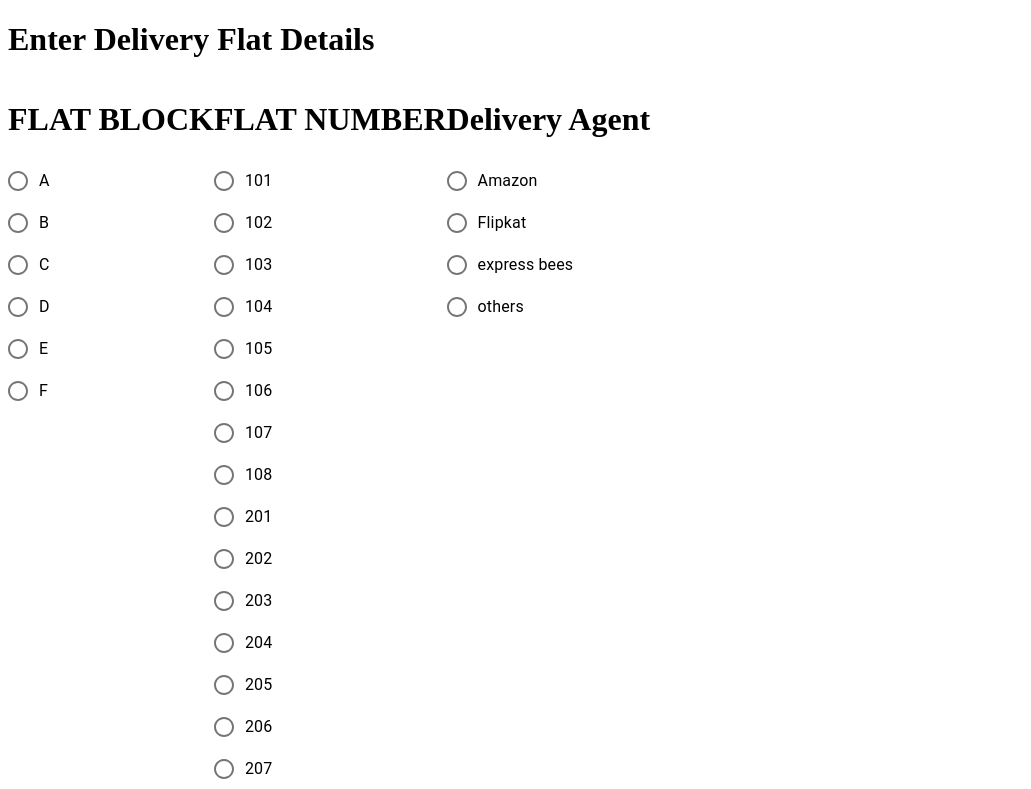
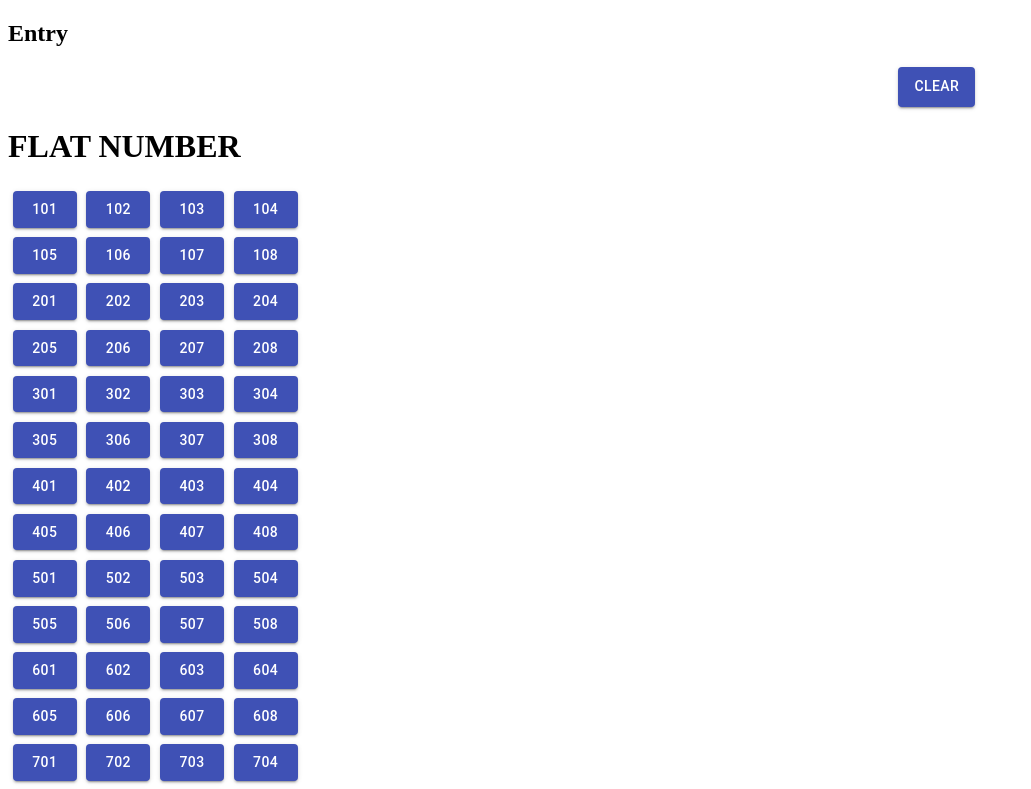
Before and after one commit to sridhar02/Delivery-Management, a React (Create React App) app: page /entery in a window 1280 px wide. Shown: the top 789 px of the page, without its empty margins (0-1031 px from the left). Built offline with nearby package versions, Linux system fonts and the light colour scheme.

Commit message:
Entry component

```diff
--- a/src/components/Entery.js
+++ b/src/components/Entery.js
@@ -1,160 +1,187 @@
 import React from "react";
+import { useHistory } from "react-router-dom";
 
-import Radio from "@material-ui/core/Radio";
-import RadioGroup from "@material-ui/core/RadioGroup";
-import FormControlLabel from "@material-ui/core/FormControlLabel";
-import FormControl from "@material-ui/core/FormControl";
 import { Button, makeStyles } from "@material-ui/core";
 
 const useEnteryStyles = makeStyles((theme) => ({
-  button: {
-    marginTop: "10px",
+  submitButton: {
+    margin: theme.spacing(5),
+  },
+  selectedFlat: {
+    display: "flex",
+    justifyContent: "space-around",
+  },
+  clear: {},
+  flatBlock: {
+    margin: theme.spacing(1),
+    fontSize: "20px",
+  },
+  flatNumbers: {
+    margin: theme.spacing(0.6),
+  },
+  agent: {
+    margin: theme.spacing(1),
   },
 }));
 
-function Entery() {
+const Blocks = [
+  ["A", "B", "C"],
+  ["D", "E", "F"],
+];
+const FlatNumbers = [
+  [101, 102, 103, 104],
+  [105, 106, 107, 108],
+  [201, 202, 203, 204],
+  [205, 206, 207, 208],
+  [301, 302, 303, 304],
+  [305, 306, 307, 308],
+  [401, 402, 403, 404],
+  [405, 406, 407, 408],
+  [501, 502, 503, 504],
+  [505, 506, 507, 508],
+  [601, 602, 603, 604],
+  [605, 606, 607, 608],
+  [701, 702, 703, 704],
+  [705, 706, 707, 708],
+  [801, 802, 803, 804],
+  [805, 806, 807, 808],
+];
+const Agents = ["Amazon", "Flipkat", "express bees", "others"];
+
+function FlatBlocks({ selectedBlock, handleChange, classes }) {
+  return (
+    <>
+      {selectedBlock && (
+        <>
+          <h1>FLAT BLOCK </h1>
+          {Blocks.map((blocks, index) => (
+            <div key={index}>
+              {blocks.map((block, index) => (
+                <Button
+                  key={index}
+                  onClick={() => handleChange(block)}
+                  color="primary"
+                  variant="contained"
+                  className={classes.flatBlock}
+                >
+                  {block}
+                </Button>
+              ))}
+            </div>
+          ))}
+        </>
+      )}
+    </>
+  );
+}
+
+function Entry() {
   const classes = useEnteryStyles();
+  const history = useHistory();
   const [flatBlock, setFlatBlock] = React.useState("");
   const [flatNumber, setFlatNumber] = React.useState("");
   const [agent, setAgent] = React.useState("");
+  const [selectedBlock, setSelectedBlock] = React.useState(true);
+  const [selectedFlat, setSelectedFlat] = React.useState(true);
+  const [selectedAgent, setSelectedAgent] = React.useState(false);
 
-  const handleChange = (event) => {
-    setFlatBlock(event.target.value);
+  const handleChange = (block) => {
+    setFlatBlock(block);
+    setSelectedBlock(false);
   };
 
-  const Blocks = ["A", "B", "C", "D", "E", "F"];
-  const FlatNumbers = [
-    101,
-    102,
-    103,
-    104,
-    105,
-    106,
-    107,
-    108,
-    201,
-    202,
-    203,
-    204,
-    205,
-    206,
-    207,
-    208,
-    301,
-    302,
-    303,
-    304,
-    305,
-    306,
-    307,
-    308,
-    401,
-    402,
-    403,
-    404,
-    405,
-    406,
-    407,
-    408,
-    501,
-    502,
-    503,
-    504,
-    505,
-    506,
-    507,
-    508,
-    601,
-    602,
-    603,
-    604,
-    605,
-    606,
-    607,
-    608,
-    701,
-    702,
-    703,
-    704,
-    705,
-    706,
-    707,
-    708,
-    801,
-    802,
-    803,
-    804,
-    805,
-    806,
-    807,
-    808,
-  ];
-  const Agents = ["Amazon", "Flipkat", "express bees", "others"];
+  const handleFlatNumber = (event) => {
+    setFlatNumber(event);
+    setSelectedFlat(false);
+  };
+
+  const handleAgent = (event) => {
+    setAgent(event);
+    setSelectedAgent(true);
+  };
+
+  const handleClearAll = () => {
+    setFlatBlock("");
+    setFlatNumber("");
+    setSelectedAgent("");
+    setSelectedBlock(true);
+    setSelectedFlat(true);
+    setSelectedAgent(false);
+  };
+
+  const handleSubmit = (event) => {
+    event.preventDefault();
+    let payload = {
+      block: flatBlock,
+      flat: flatNumber,
+      agent: agent,
+    };
+    console.log(payload);
+    localStorage.setItem("deliveries", payload);
+    history.push("/");
+  };
 
   return (
     <div>
-      <h1>Enter Delivery Flat Details</h1>
-      <FormControl component="fieldset">
-        <h1>FLAT BLOCK</h1>
-        <RadioGroup
-          aria-label="gender"
-          name="gender1"
-          value={flatBlock}
-          onChange={handleChange}
+      <h2>Entry </h2>
+      <div className={classes.selectedFlat}>
+        <h2> {flatBlock + flatNumber}</h2>
+        <Button
+          onClick={handleClearAll}
+          color="primary"
+          variant="contained"
+          className={classes.clear}
         >
-          {Blocks.map((block, index) => (
-            <FormControlLabel
-              key={index}
-              value={block}
-              control={<Radio />}
-              label={block}
-            />
-          ))}
-        </RadioGroup>
-      </FormControl>
-      <FormControl component="fieldset">
-        <h1>FLAT NUMBER</h1>
-        <RadioGroup
-          aria-label="gender"
-          name="gender1"
-          value={flatNumber}
-          onChange={handleChange}
-        >
-          {FlatNumbers.map((flat, index) => (
-            <FormControlLabel
-              key={index}
-              value={flat}
-              control={<Radio />}
-              label={flat}
-            />
-          ))}{" "}
-        </RadioGroup>
-      </FormControl>
-      <FormControl component="fieldset">
-        <h1>Delivery Agent</h1>
-        <RadioGroup
-          aria-label="gender"
-          name="gender1"
-          value={agent}
-          onChange={handleChange}
-        >
-          {Agents.map((flat, index) => (
-            <FormControlLabel
-              key={index}
-              value={flat}
-              control={<Radio />}
-              label={flat}
-            />
-          ))}{" "}
-        </RadioGroup>
-      </FormControl>
-      <div className={classes.button}>
-        <Button color="primary" variant="contained">
-          Submit
+          Clear
         </Button>
       </div>
+      <form onSubmit={handleSubmit}>
+        {selectedFlat && (
+          <>
+            <h1>FLAT NUMBER</h1>
+            {FlatNumbers.map((flatNumbers, index) => (
+              <div key={index}>
+                {flatNumbers.map((flatNumber, index) => (
+                  <Button
+                    key={index}
+                    className={classes.flatNumbers}
+                    color="primary"
+                    onClick={() => handleFlatNumber(flatNumber)}
+                    variant="contained"
+                  >
+                    {flatNumber}
+                  </Button>
+                ))}
+              </div>
+            ))}
+          </>
+        )}
+        <h1>Delivery Agent</h1>
+        {selectedAgent ? (
+          <Button color="primary" variant="contained">
+            {agent}
+          </Button>
+        ) : (
+          Agents.map((agent, index) => (
+            <Button
+              key={index}
+              className={classes.agent}
+              onClick={() => handleAgent(agent)}
+              color="primary"
+              variant="contained"
+            >
+              {agent}
+            </Button>
+          ))
+        )}
+        <div className={classes.submitButton}>
+          <Button color="primary" type="submit" variant="contained">
+            Submit
+          </Button>
+        </div>
+      </form>
     </div>
   );
 }
 
-export default Entery;
+export default Entry;
```
